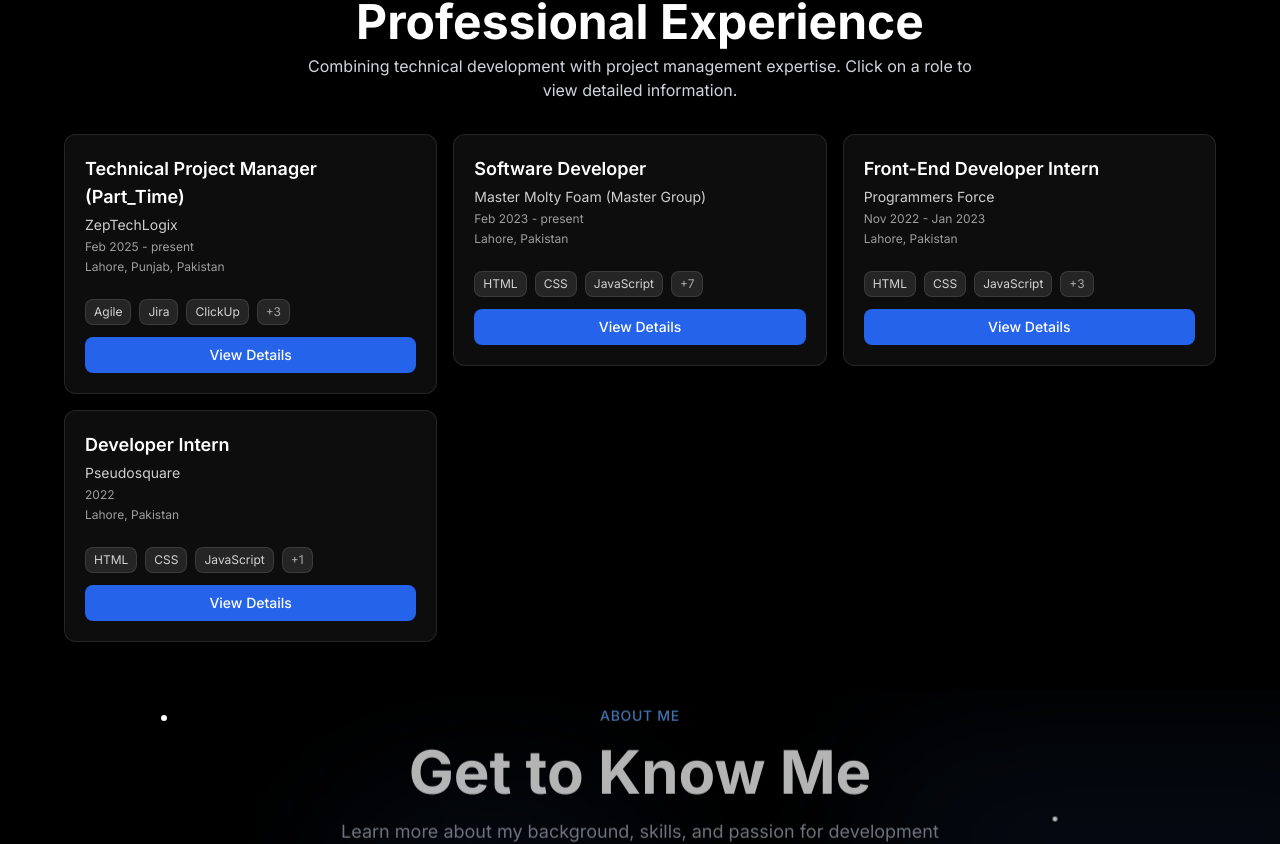
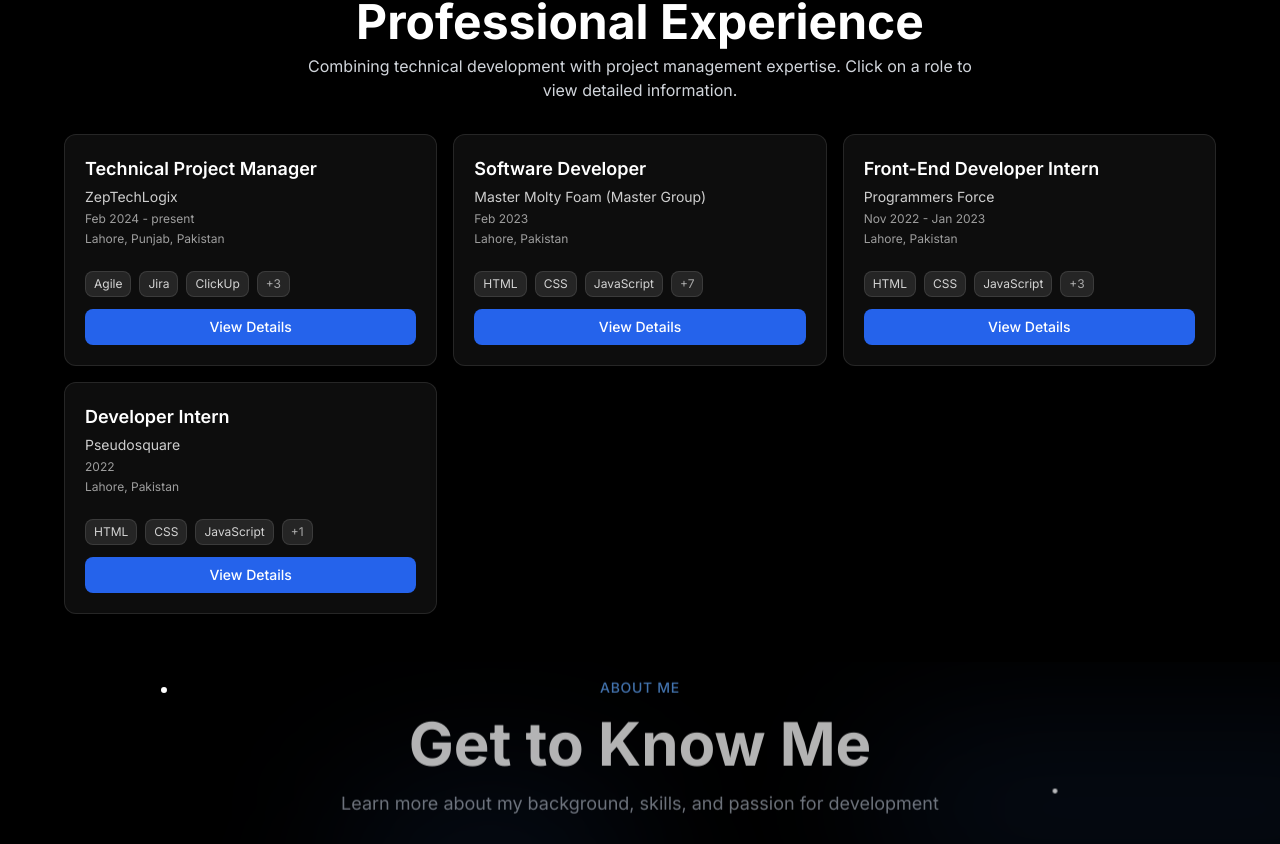
Before and after one commit to imahmad00987655/portfolio_website, a Next.js app: page / in a window 1280 px wide. Shown: the part 958-1802 px from the top of the page. Built offline with nearby package versions, Linux system fonts and the light colour scheme; a web font is replaced by a local one.

Commit message:
Update Experience.tsx

```diff
--- a/components/Experience.tsx
+++ b/components/Experience.tsx
@@ -31,8 +31,8 @@
   const workExperience = [
     {
       company: "ZepTechLogix",
-      position: "Technical Project Manager (Part_Time)",
-      period: "Feb 2025 - present",
+      position: "Technical Project Manager",
+      period: "Feb 2024 - present",
       location: "Lahore, Punjab, Pakistan",
       achievements: [
         "Coordinated with clients and stakeholders to gather requirements, define project scope, and translate business needs into technical tasks",
@@ -48,7 +48,7 @@
     {
       company: "Master Molty Foam (Master Group)",
       position: "Software Developer",
-      period: "Feb 2023 - present",
+      period: "Feb 2023",
       location: "Lahore, Pakistan",
       achievements: [
         "Developed and maintained custom web applications, dashboards, and internal systems to support multiple business departments",
```
